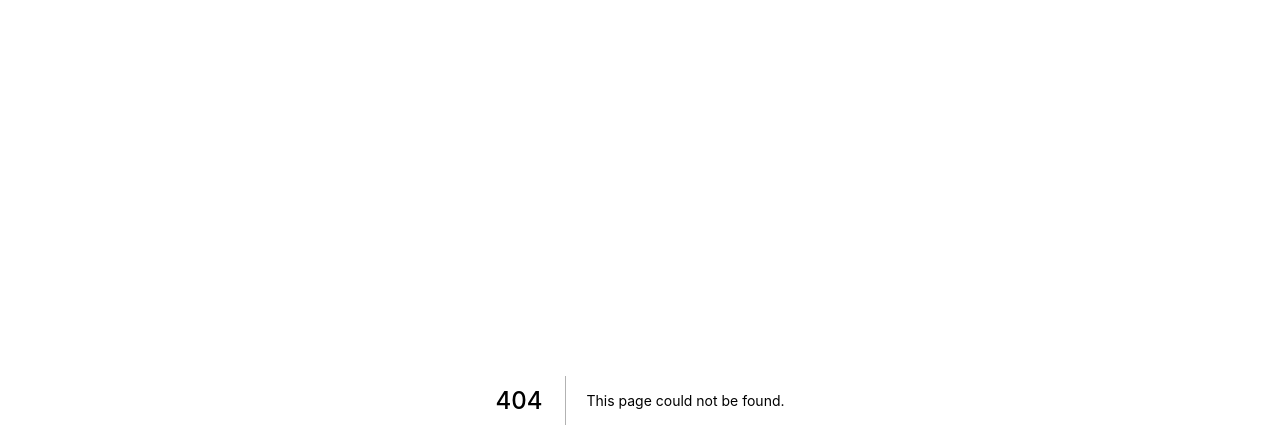
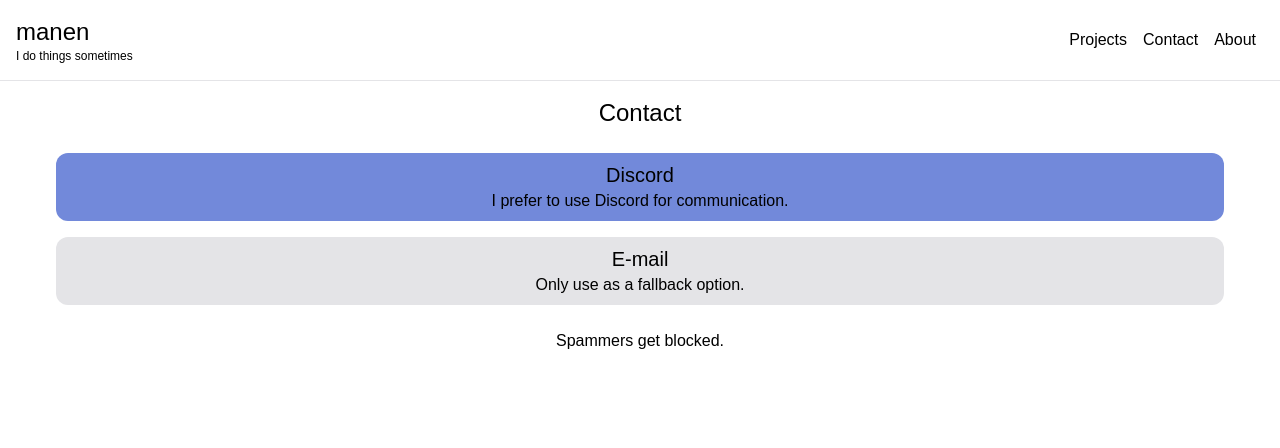
Before and after one commit to manen/personal, a Next.js app: page /contact in a window 1280 px wide. Before the commit this address had no page. Shown: the top 448 px of the page. Built offline with nearby package versions, Linux system fonts and the light colour scheme.

Commit message:
Contact page
no more fortnite
no more cards

the great depression incident, 1929

```diff
--- a/components/Header.tsx
+++ b/components/Header.tsx
@@ -5,7 +5,9 @@
   <div className="border-b border-gray-200 dark:border-gray-700">
     <header className="m-4 flex flex-row justify-center items-center">
       <div className="flex-1 text-left flex-row">
-        <h1 className="text-2xl">manen</h1>
+        <h1 className="text-2xl">
+          <Link href="/">manen</Link>
+        </h1>
         <p className="text-xs">I do things sometimes</p>
       </div>
       <nav>
--- /dev/null
+++ b/pages/contact.tsx
@@ -0,0 +1,34 @@
+import Head from "next/head";
+import React from "react";
+import Header from "../components/Header";
+
+const Contact: React.FC = () => (
+  <div>
+    <Head>
+      <title>Contact - manen</title>
+    </Head>
+    <Header />
+    <div className="m-4">
+      <h1 className="text-2xl">Contact</h1>
+      <div className="m-6">
+        <a target="_blank" href="https://discord.com/users/449871144246312961">
+          <div className="m-4 p-2 bg-discord-50 text-black rounded-xl">
+            <h2 className="text-xl">Discord</h2>
+            <p>I prefer to use Discord for communication.</p>
+          </div>
+        </a>
+        <a target="_blank" href="mailto:varga.bercel.i@gmail.com">
+          <div className="m-4 p-2 bg-gray-200 hover:bg-gray-300 dark:bg-nice-800 dark:hover:bg-nice-700 transition rounded-xl">
+            <h2 className="text-xl">E-mail</h2>
+            <p>Only use as a fallback option.</p>
+          </div>
+        </a>
+      </div>
+    </div>
+    <a target="_blank" href="https://www.youtube.com/watch?v=I0L7QWsDffY">
+      Spammers get blocked.
+    </a>
+  </div>
+);
+
+export default Contact;
--- a/pages/index.tsx
+++ b/pages/index.tsx
@@ -3,7 +3,7 @@
 import Header from "../components/Header";
 
 const Home: React.FC = () => (
-  <div className="font-sans text-center">
+  <div>
     <Head>
       <title>manen</title>
     </Head>
--- a/styles/globals.css
+++ b/styles/globals.css
@@ -6,8 +6,9 @@
 body {
   padding: 0;
   margin: 0;
-  font-family: -apple-system, BlinkMacSystemFont, Segoe UI, Roboto, Oxygen,
-    Ubuntu, Cantarell, Fira Sans, Droid Sans, Helvetica Neue, sans-serif;
+
+  font-family: sans-serif;
+  text-align: center;
 }
 
 a {
--- a/tailwind.config.js
+++ b/tailwind.config.js
@@ -1,8 +1,28 @@
+const colors = require("tailwindcss/colors");
+
 module.exports = {
   purge: [],
   darkMode: "media", // or 'media' or 'class'
   theme: {
     extend: {},
+    colors: {
+      ...colors,
+      nice: {
+        50: "#a4a5a6",
+        100: "#949596",
+        200: "#848586",
+        300: "#747576",
+        400: "#646566",
+        500: "#545556",
+        600: "#444546",
+        700: "#343536",
+        800: "#242526",
+        900: "#141516",
+      },
+      discord: {
+        50: "#7289da",
+      },
+    },
   },
   variants: {
     extend: {},
```
